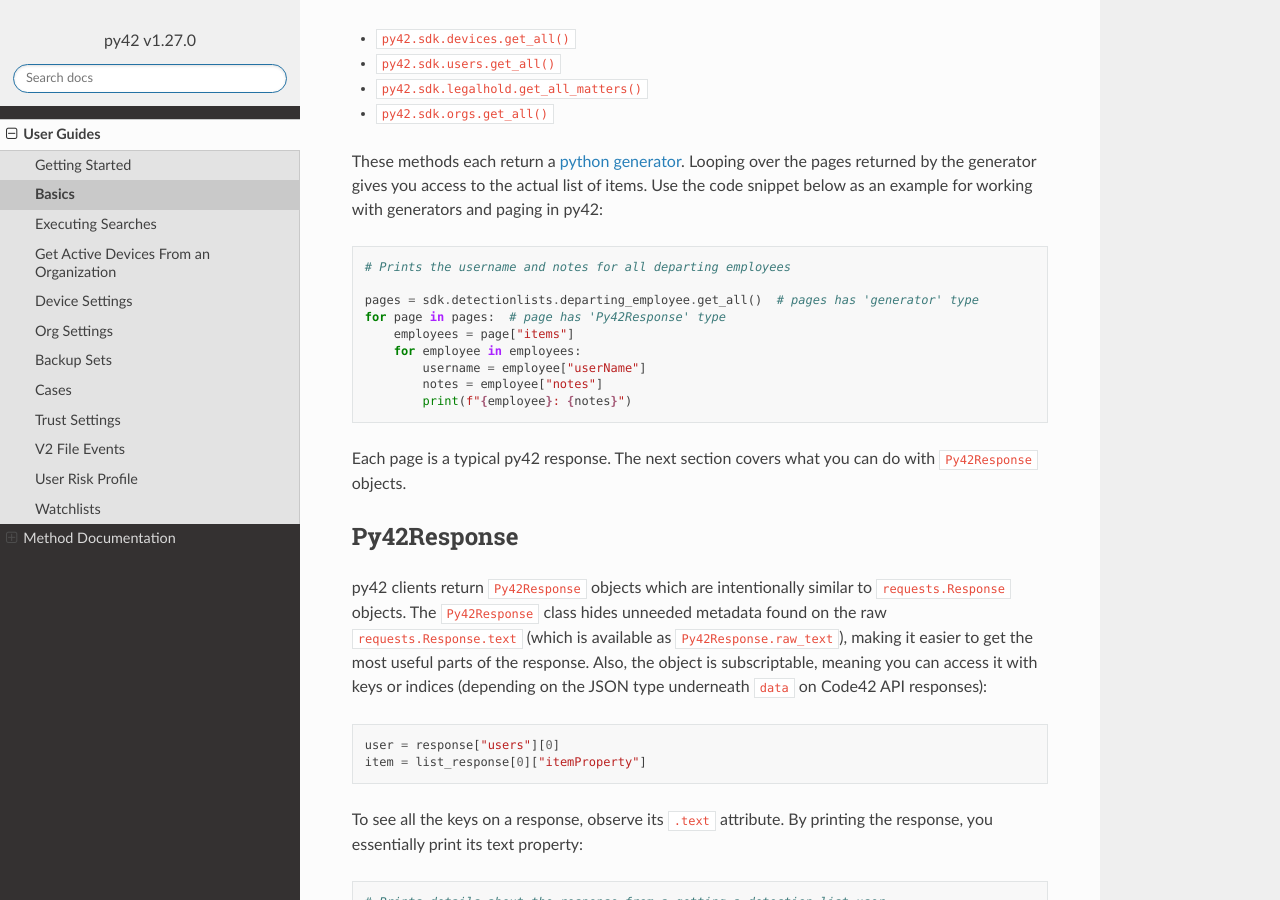
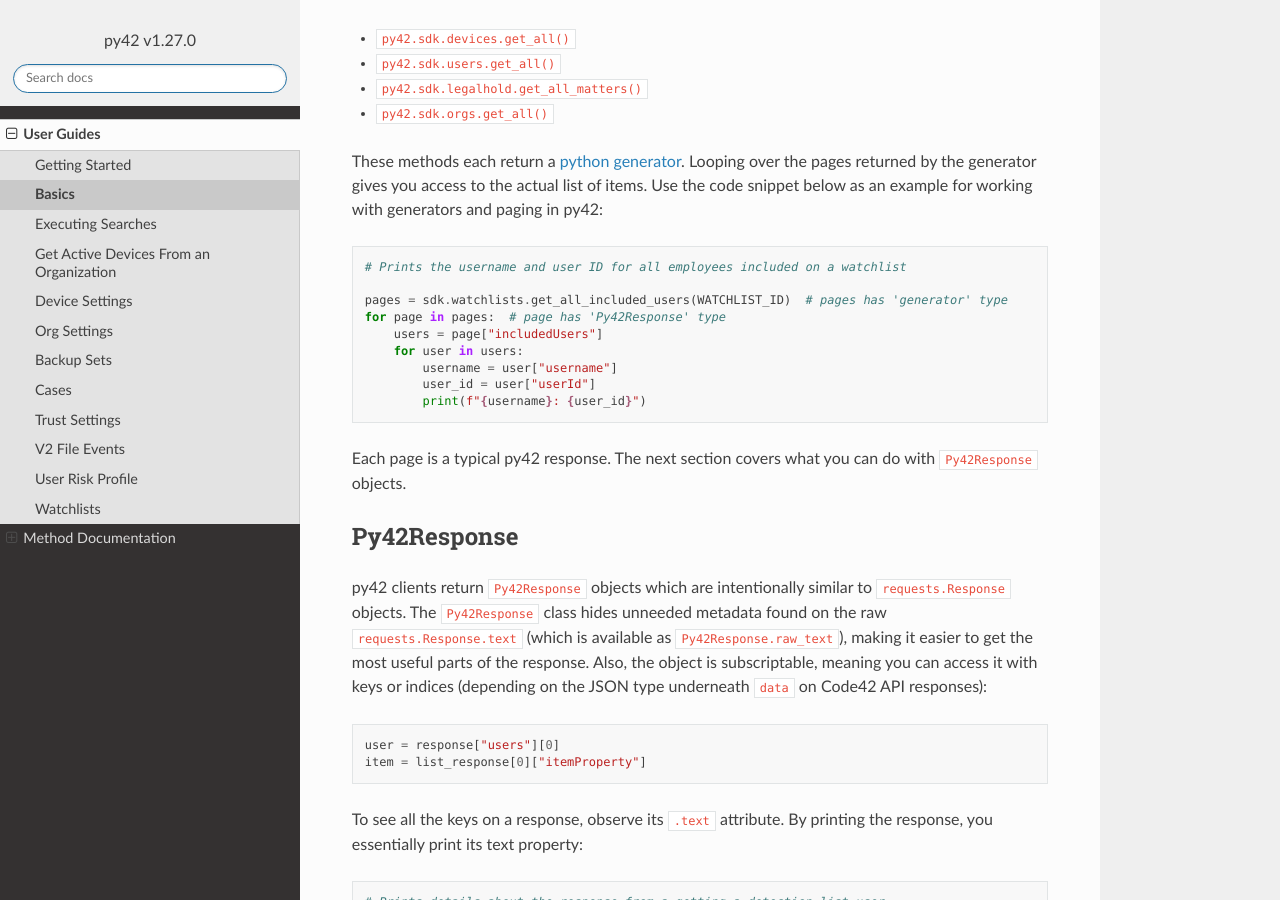
Before and after one commit to code42/py42, a Sphinx documentation site: the page built from docs/userguides/basics.md, in a window 1280 px wide and 900 px high, scrolled down 1383 px. Built offline with Sphinx 7.4.7 and the Read the Docs theme 2.0.0, drawn with Linux system fonts in a browser that asks for light colours; the version number is read from the project's files by our own code.

Commit message:
update names; remove detectionlists reference from user guide

````diff
--- a/docs/userguides/basics.md
+++ b/docs/userguides/basics.md
@@ -69,15 +69,15 @@
 for working with generators and paging in py42:
 
 ```python
-# Prints the username and notes for all departing employees
+# Prints the username and user ID for all employees included on a watchlist
 
-pages = sdk.detectionlists.departing_employee.get_all()  # pages has 'generator' type
+pages = sdk.watchlists.get_all_included_users(WATCHLIST_ID)  # pages has 'generator' type
 for page in pages:  # page has 'Py42Response' type
-    employees = page["items"]
-    for employee in employees:
-        username = employee["userName"]
-        notes = employee["notes"]
-        print(f"{employee}: {notes}")
+    users = page["includedUsers"]
+    for user in users:
+        username = user["username"]
+        user_id = user["userId"]
+        print(f"{username}: {user_id}")
 ```
 
 Each page is a typical py42 response. The next section covers what you can do with `Py42Response` objects.
````
Also changed, not shown: CHANGELOG.md (+1 -1 lines), 2 other files.
